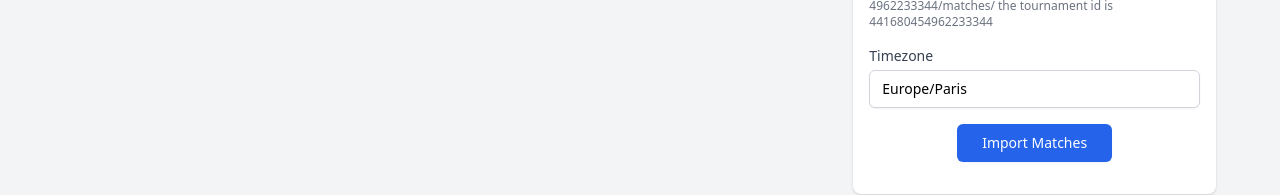
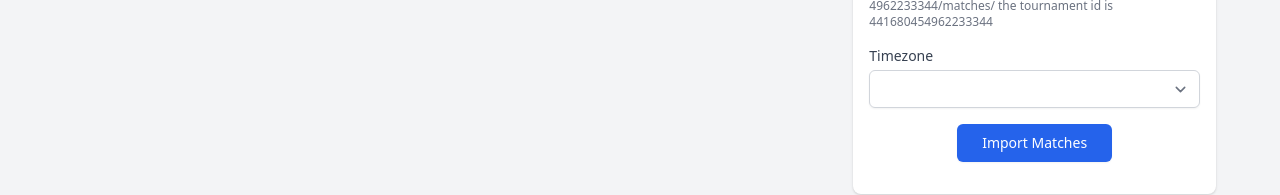
Before and after one commit to eMeRiKa13/toor-match-schedule-vuejs, a Vue app: page / in a window 1280 px wide. Shown: the part 571-766 px from the top of the page. Built offline with nearby package versions, Linux system fonts and the light colour scheme.

Commit message:
Added a timezone select

```diff
--- a/package.json
+++ b/package.json
@@ -14,6 +14,7 @@
     "axios": "^0.21.1",
     "core-js": "^3.6.5",
     "moment-timezone": "^0.5.33",
+    "timezones-list": "^3.0.1",
     "vue": "^3.0.0",
     "vuex": "^4.0.0-0"
   },
--- a/src/components/Settings.vue
+++ b/src/components/Settings.vue
@@ -45,7 +45,16 @@
                     <div class="mt-4">
                         <label for="timezone" class="block text-sm font-medium text-gray-700">Timezone</label>
                         <div class="mt-1">
-                        <input type="text" v-model.number="timezone" id="timezone" class="shadow-sm focus:ring-blue-500 focus:border-blue-500 block w-full sm:text-sm border-gray-300 rounded-md" />
+                            <select
+                                v-model="timezone"
+                                id="timezone"
+                                class="shadow-sm focus:ring-blue-500 focus:border-blue-500 block w-full sm:text-sm border-gray-300 rounded-md"
+                            >
+                                <option disabled value="">Please select one</option>
+                                <option v-for="option in listTimezones" :value="option.tzCode" :key="option.tzCode">
+                                    {{ option.name }}
+                                </option>
+                            </select>
                         </div>
                     </div>
                     <div class="my-4 text-center">
@@ -63,6 +72,7 @@
 </template>
 
 <script>
+import timezones from 'timezones-list';
 
 export default {
   name: 'Settings',
@@ -72,7 +82,8 @@ export default {
         clientId: null,
         clientSecret: null,
         tournamentId: null,
-        timezone: 'Europe/Paris'
+        timezone: 'Europe/Paris',
+        listTimezones: timezones
     };
   },
   methods: {
```
